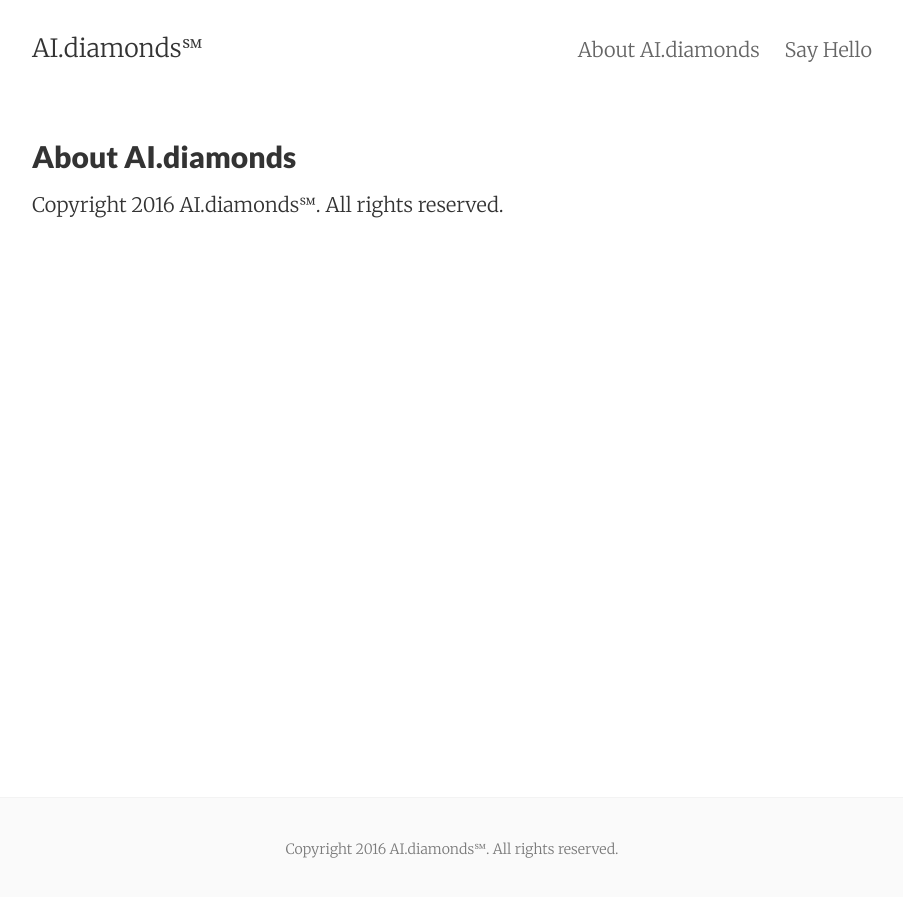
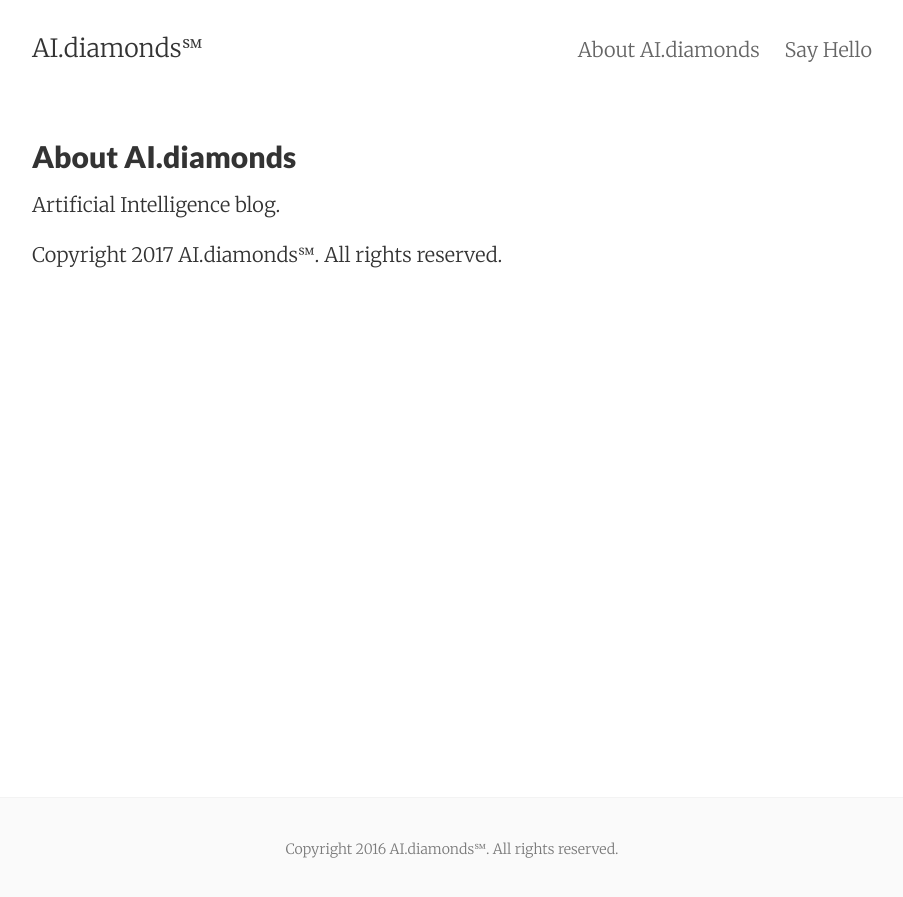
Before and after one commit to wilson0205/ai.diamonds, a Jekyll site: the page built from about.md, in a window 1280 px wide. Shown: the top 897 px of the page, without its empty margins (188-1091 px from the left). Built offline with Jekyll 4.4.1, drawn with Linux system fonts in a browser that asks for light colours.

Commit message:
Updated About

```diff
--- a/about.md
+++ b/about.md
@@ -1,8 +1,10 @@
 ---
 title: About AI.diamonds
 permalink: "/about/"
+tags: about
 layout: page
-tags: about
 ---
 
-Copyright 2016 AI.diamonds℠. All rights reserved.
+Artificial Intelligence blog.
+
+Copyright 2017 AI.diamonds℠. All rights reserved.
```
